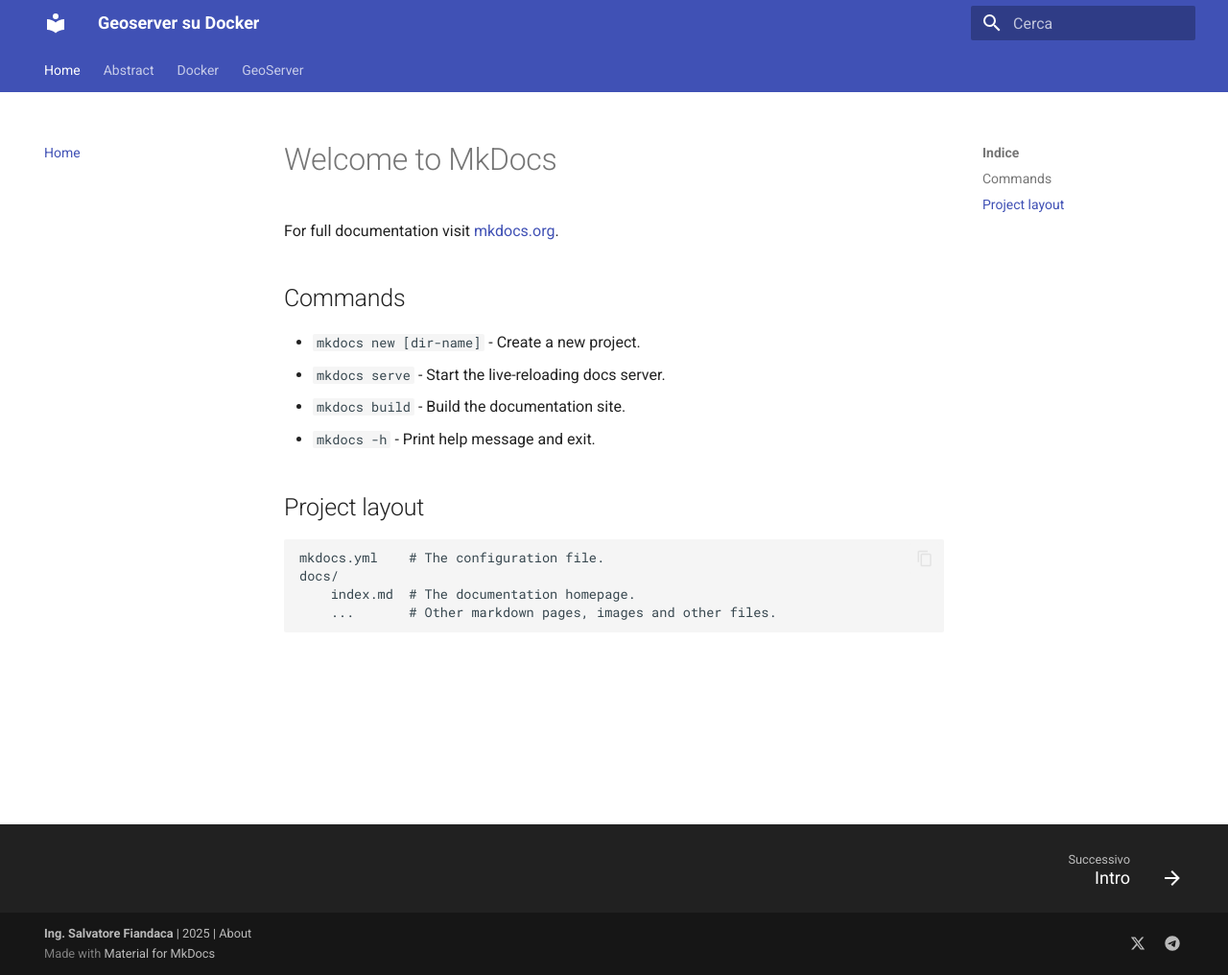
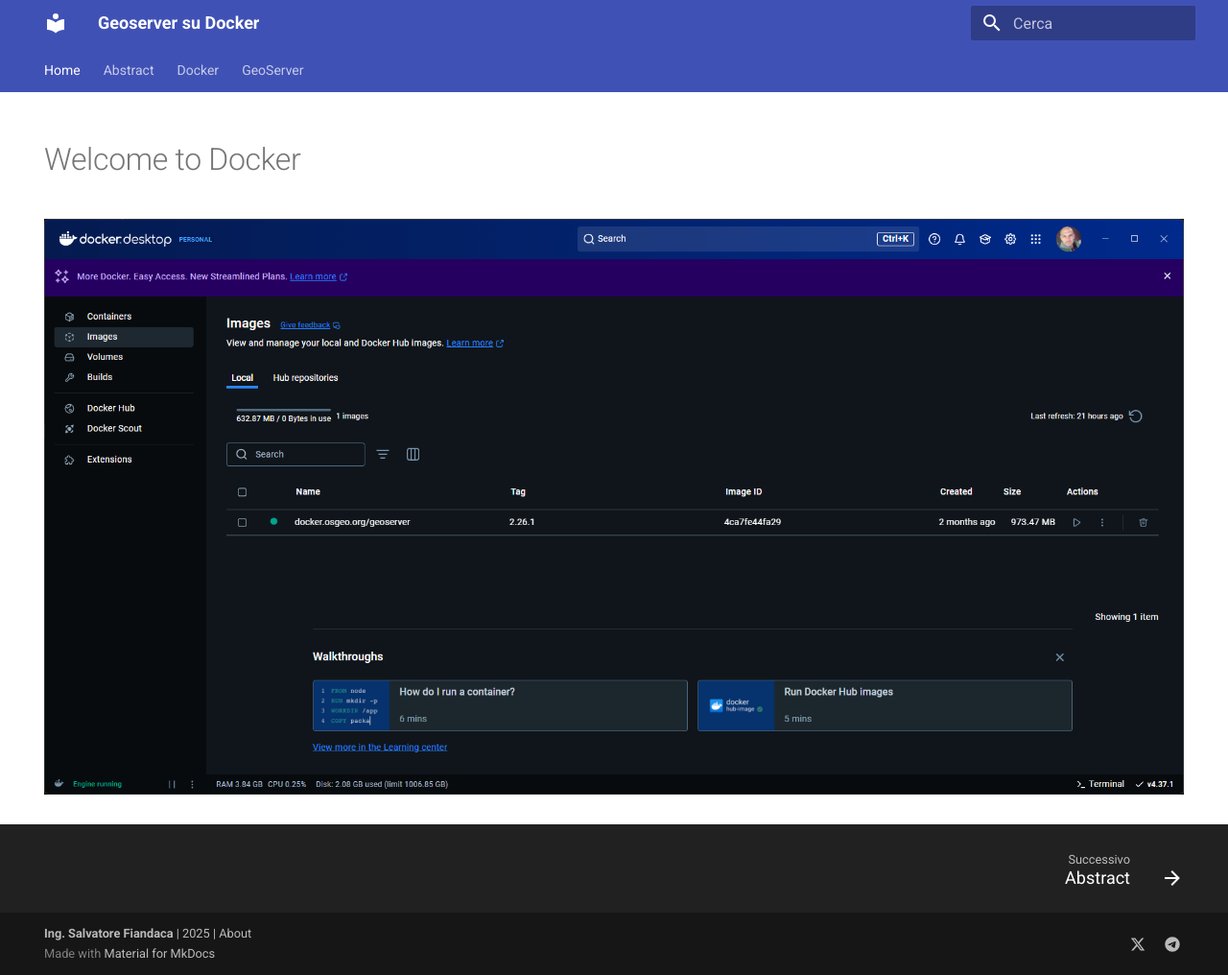
Before and after one commit to pigreco/geoserver_su_docker, an MkDocs documentation site: the page built from docs/index.md, in a window 1280 px wide and 1016 px high. Shown: the whole window at 96% size. Built offline with MkDocs 1.6.1 and Material for MkDocs 9.7.7, drawn with Linux system fonts in a browser that asks for light colours.

Commit message:
add Abstract

```diff
--- a/docs/index.md
+++ b/docs/index.md
@@ -1,17 +1,13 @@
-# Welcome to MkDocs
+---
+hide:
+  - navigation
+  - toc
+title: Docker
+description: Docker
+---
 
-For full documentation visit [mkdocs.org](https://www.mkdocs.org).
+# Welcome to Docker
 
-## Commands
 
-* `mkdocs new [dir-name]` - Create a new project.
-* `mkdocs serve` - Start the live-reloading docs server.
-* `mkdocs build` - Build the documentation site.
-* `mkdocs -h` - Print help message and exit.
 
-## Project layout
-
-    mkdocs.yml    # The configuration file.
-    docs/
-        index.md  # The documentation homepage.
-        ...       # Other markdown pages, images and other files.
+![](../../imgs/2025-01-18_16h02_21.png)
```
Also changed, not shown: docs/abstract.md (added, +19 -0 lines), docs/imgs/2025-01-18_16h02_21.png (added).
